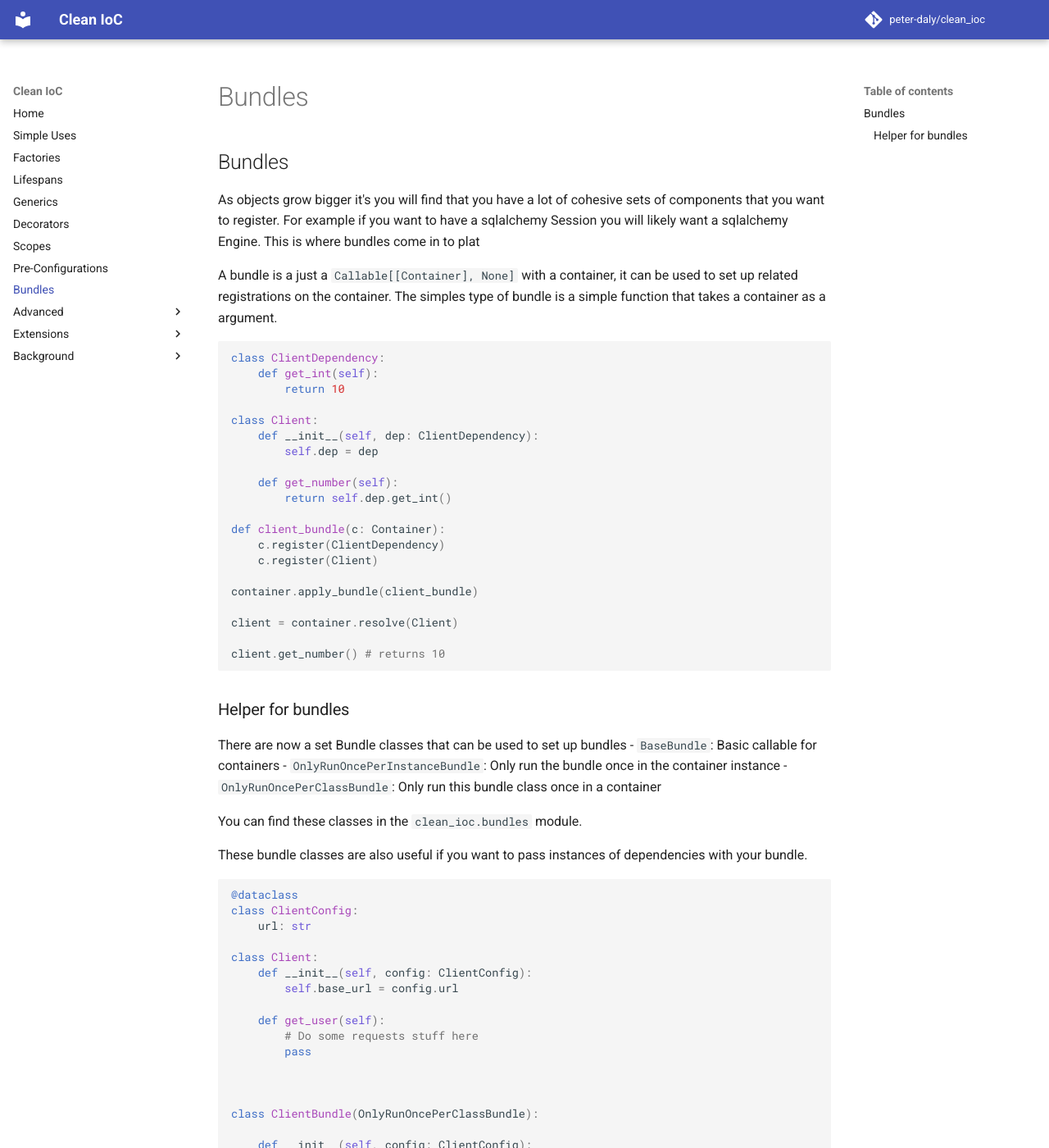
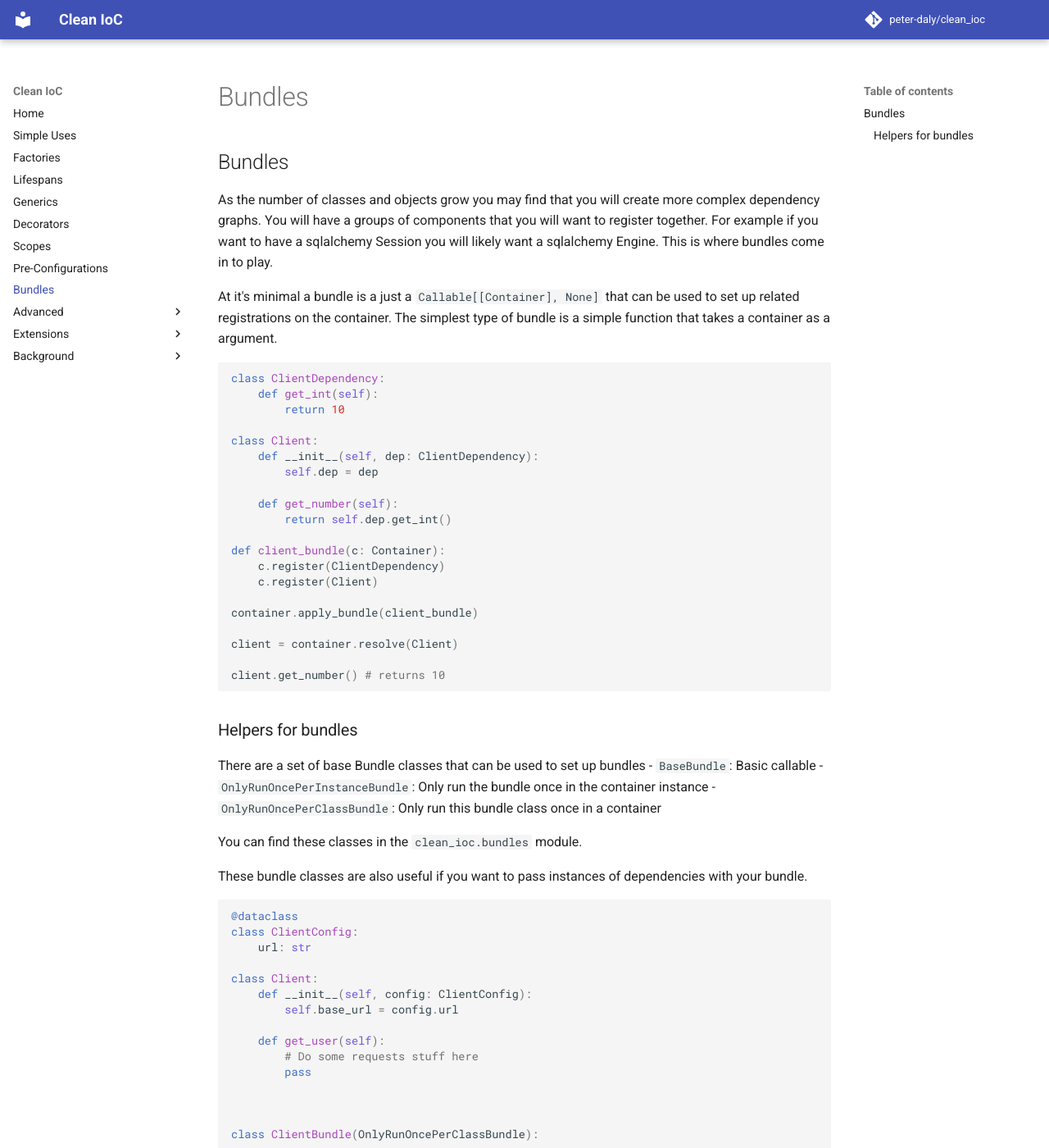
Before and after one commit to peter-daly/clean_ioc, an MkDocs documentation site: the page built from docs/bundles.md, in a window 1280 px wide and 1400 px high. Shown: the whole window at 82% size. Built offline with MkDocs 1.6.1 and Material for MkDocs 9.7.7, drawn with Linux system fonts in a browser that asks for light colours; comment, search, counter and statistics services are not loaded.

Commit message:
Update bundles.md

````diff
--- a/docs/bundles.md
+++ b/docs/bundles.md
@@ -1,9 +1,9 @@
 
 ## Bundles
-As objects grow bigger it's you will find that you have a lot of cohesive sets of components that you want to register. For example if you want to have a sqlalchemy Session you will likely want a sqlalchemy Engine. This is where bundles come in to plat
+As the number of classes and objects grow you may find that you will create more complex dependency graphs. You will have a groups of components that you will want to register together. For example if you want to have a sqlalchemy Session you will likely want a sqlalchemy Engine. This is where bundles come in to play.
 
-A bundle is a just a ```Callable[[Container], None]``` with a container, it can be used to set up related registrations on the container.
-The simples type of bundle is a simple function that takes a container as a argument.
+At it's minimal a bundle is a just a ```Callable[[Container], None]``` that can be used to set up related registrations on the container.
+The simplest type of bundle is a simple function that takes a container as a argument.
 
 ```python
 class ClientDependency:
@@ -28,10 +28,10 @@ client = container.resolve(Client)
 client.get_number() # returns 10
 ```
 
-### Helper for bundles
+### Helpers for bundles
 
-There are now a set Bundle classes that can be used to set up bundles
-    - ```BaseBundle```: Basic callable for containers
+There are a set of base Bundle classes that can be used to set up bundles
+    - ```BaseBundle```: Basic callable
     - ```OnlyRunOncePerInstanceBundle```: Only run the bundle once in the container instance
     - ```OnlyRunOncePerClassBundle```: Only run this bundle class once in a container
 
````
